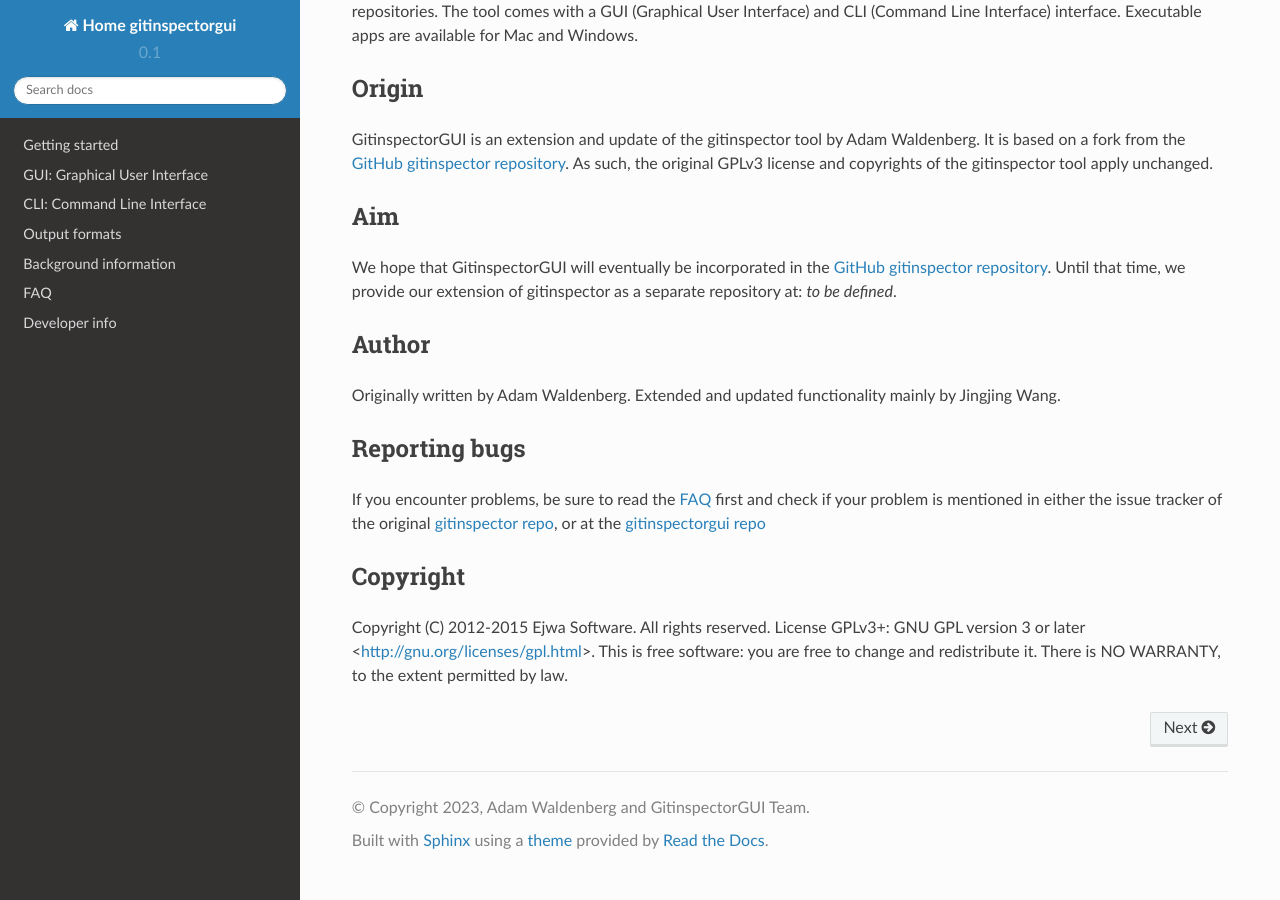
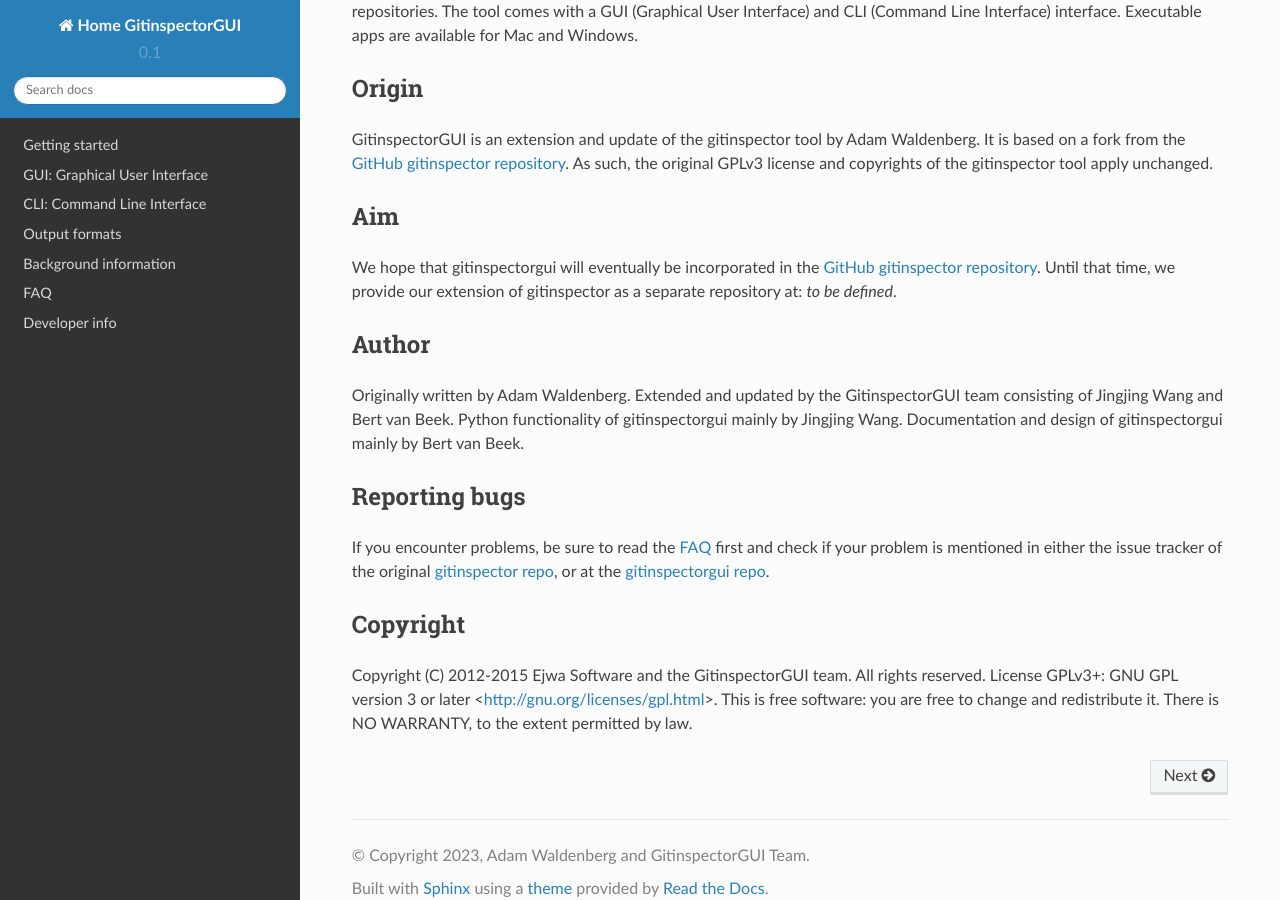
Before and after one commit to davbeek/gitinspectorgui-rtd, a Sphinx documentation site: the page built from docs/source/index.rst, in a window 1280 px wide and 900 px high, scrolled down 961 px. Built offline with Sphinx 7.4.7 and the Read the Docs theme 2.0.0, drawn with Linux system fonts in a browser that asks for light colours; some of the changed text lies outside the part shown.

Commit message:
Several small improvements

```diff
--- a/docs/source/cli.rst
+++ b/docs/source/cli.rst
@@ -117,7 +117,7 @@
 ----------------------------
 Note that for these output formats, output from multiple repositories is always
 merged. This behavior is equivalent to the ``--merged-repositories`` option for
-the output formats.
+the output formats excel and csv.
 
 ``-m``,  ``--metrics BOOL``
   Include checks for certain metrics during the analysis of commits.
--- a/docs/source/conf.py
+++ b/docs/source/conf.py
@@ -6,7 +6,7 @@
 # -- Project information -----------------------------------------------------
 # https://www.sphinx-doc.org/en/master/usage/configuration.html#project-information
 
-project = "Home gitinspectorgui"
+project = "Home GitinspectorGUI"
 copyright = "2023, Adam Waldenberg and GitinspectorGUI Team"
 author = "GitinspectorGUI Team"
 version = "0.1"
--- a/docs/source/gui.rst
+++ b/docs/source/gui.rst
@@ -158,7 +158,7 @@
 ----------------------------
 Note that for these output formats, output from multiple repositories is always
 merged. This behavior is equivalent to the ``--merged-repositories`` option for
-the output formats.
+the output formats excel and csv.
 
 Format
   Selects the formats for which  output is generated: :guilabel:`text`
--- a/docs/source/index.rst
+++ b/docs/source/index.rst
@@ -1,4 +1,4 @@
-The gitinspectorgui tool
+The GitinspectorGUI tool
 ========================
 
 .. toctree::
@@ -28,27 +28,30 @@
 
 Aim
 ---
-We hope that GitinspectorGUI will eventually be incorporated in the  `GitHub
+We hope that gitinspectorgui will eventually be incorporated in the  `GitHub
 gitinspector repository <https://github.com/ejwa/gitinspector>`_. Until that
 time, we provide our extension of gitinspector as a separate repository at: *to
 be defined*.
 
 Author
 ------
-Originally written by Adam Waldenberg. Extended and updated functionality mainly
-by Jingjing Wang.
+Originally written by Adam Waldenberg. Extended and updated by the
+GitinspectorGUI team consisting of Jingjing Wang and Bert van Beek. Python
+functionality of gitinspectorgui mainly by Jingjing Wang. Documentation and
+design of gitinspectorgui mainly by Bert van Beek.
 
 Reporting bugs
 --------------
 If you encounter problems, be sure to read the :doc:`FAQ<faq>` first and check
 if your problem is mentioned in either the issue tracker of the original
 `gitinspector repo <https://github.com/ejwa/gitinspector/issues>`_, or at the
-`gitinspectorgui repo <https://gitlab.tue.nl/grading/gitinspector/-/issues>`_
+`gitinspectorgui repo <https://gitlab.tue.nl/grading/gitinspector/-/issues>`_.
 
 
 Copyright
 ---------
-Copyright (C) 2012-2015 Ejwa Software. All rights reserved. License GPLv3+: GNU
-GPL version 3 or later <http://gnu.org/licenses/gpl.html>. This is free
-software: you are free to change and redistribute it. There is NO WARRANTY, to
-the extent permitted by law.
+Copyright (C) 2012-2015 Ejwa Software and the GitinspectorGUI team. All rights
+reserved. License GPLv3+: GNU GPL version 3 or later
+<http://gnu.org/licenses/gpl.html>. This is free software: you are free to
+change and redistribute it. There is NO WARRANTY, to the extent permitted by
+law.
```
